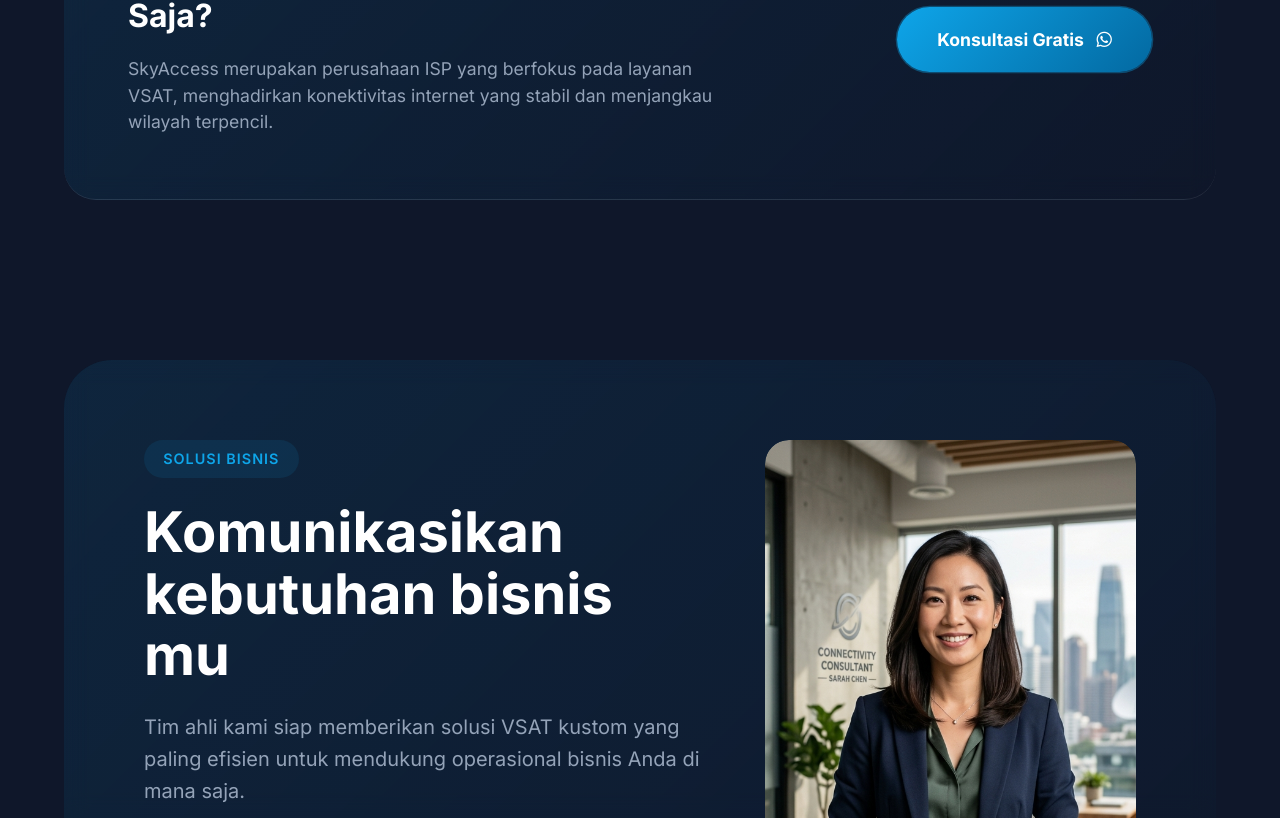
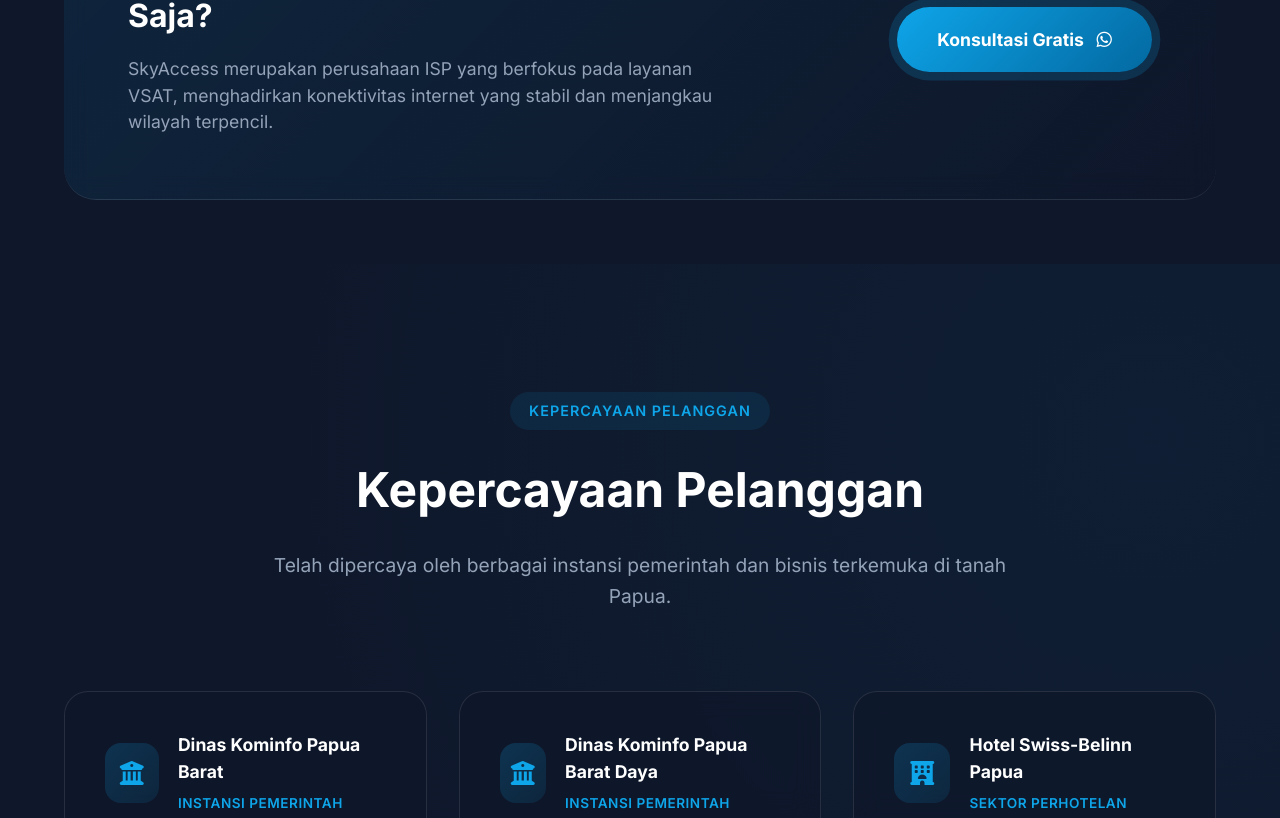
Before and after one commit to fuureya/skyaccess, a Vue app: page / in a window 1280 px wide. Shown: the part 1982-2800 px from the top of the page. Built offline with nearby package versions, Linux system fonts and the light colour scheme.

Commit message:
feat: implement testimonials section with multi-language support and responsive grid layout

```diff
--- a/src/components/Jumbotron.vue
+++ b/src/components/Jumbotron.vue
@@ -217,69 +217,81 @@ onUnmounted(() => {
   backdrop-filter: blur(10px);
 }
 
-.card-tag {
-  text-align: center;
-  font-size: 0.9rem;
-  color: var(--text-muted);
-  background: rgba(14, 165, 233, 0.1);
-  padding: 0.5rem 1rem;
-  border-radius: 50px;
-  display: block;
-  margin: 0 auto;
+.dot {
+  width: 10px;
+  height: 10px;
+  border-radius: 50%;
+  background: rgba(255, 255, 255, 0.3);
+  cursor: pointer;
+  transition: all 0.4s cubic-bezier(0.4, 0, 0.2, 1);
 }
 
-@keyframes float {
-  0%, 100% { transform: translateY(0); }
-  50% { transform: translateY(-20px); }
+.dot:hover {
+  background: rgba(255, 255, 255, 0.5);
 }
 
-@keyframes rotate {
-  from { transform: rotate(0deg); }
-  to { transform: rotate(360deg); }
+.dot.active {
+  background: var(--primary);
+  width: 32px;
+  border-radius: 10px;
+  box-shadow: 0 0 15px rgba(14, 165, 233, 0.5);
+}
+
+/* Fade Animation */
+.fade-enter-active,
+.fade-leave-active {
+  transition: opacity 1s ease;
+}
+
+.fade-enter-from,
+.fade-leave-to {
+  opacity: 0;
+}
+
+@media (max-width: 1200px) {
+  .hero-title {
+    font-size: 3.5rem;
+  }
 }
 
 @media (max-width: 991px) {
-  .jumbotron-content {
+  .hero-content {
     grid-template-columns: 1fr;
     text-align: center;
-    gap: 3rem;
+    padding-top: 2rem;
   }
 
-  .headline {
-    font-size: 3rem;
-  }
-
-  .subheadline {
-    margin: 0 auto 2.5rem;
-  }
-
-  .cta-group {
+  .hero-btns {
     justify-content: center;
   }
 
   .hero-stats {
     justify-content: center;
-    flex-wrap: wrap;
   }
 
-  .hero-image-wrapper {
-    order: -1;
+  .hero-subtitle {
+    margin-left: auto;
+    margin-right: auto;
+  }
+
+  .slider-container {
+    max-width: 600px;
+    margin: 0 auto;
   }
 }
 
 @media (max-width: 576px) {
-  .headline {
+  .hero-title {
     font-size: 2.5rem;
+  }
+
+  .hero-btns {
+    flex-direction: column;
+    gap: 1rem;
   }
 
   .btn {
     width: 100%;
-    justify-content: center;
-  }
-
-  .cta-group {
-    flex-direction: column;
-    gap: 1rem;
   }
 }
 </style>
--- /dev/null
+++ b/src/components/Testimonials.vue
@@ -0,0 +1,203 @@
+<script setup>
+import { useI18n } from '../translations';
+const { t } = useI18n();
+
+const getIcon = (role) => {
+  const r = role.toLowerCase();
+  if (r.includes('pemerintah') || r.includes('government')) return 'fas fa-building-columns';
+  if (r.includes('perhotelan') || r.includes('hospitality')) return 'fas fa-hotel';
+  if (r.includes('hukum') || r.includes('legal')) return 'fas fa-scale-balanced';
+  return 'fas fa-award';
+};
+</script>
+
+<template>
+  <section class="testimonials" id="testimonials">
+    <div class="container">
+      <div class="section-header">
+        <div class="badge">{{ t('testimonials.title') }}</div>
+        <h2 class="title">{{ t('testimonials.title') }}</h2>
+        <p class="subtitle">{{ t('testimonials.subtitle') }}</p>
+      </div>
+
+      <div class="testimonial-grid">
+        <div
+          v-for="(item, index) in t('testimonials.list')"
+          :key="index"
+          class="testimonial-card glass"
+        >
+          <div class="card-header">
+            <div class="client-icon">
+              <i :class="getIcon(item.role)"></i>
+            </div>
+            <div class="client-info">
+              <h4 class="client-name">{{ item.name }}</h4>
+              <span class="client-role">{{ item.role }}</span>
+            </div>
+          </div>
+          <p class="testimonial-text">
+            <i class="fas fa-quote-left quote-icon"></i>
+            {{ item.text }}
+          </p>
+          <div class="card-footer">
+            <div class="stars">
+              <i class="fas fa-star"></i>
+              <i class="fas fa-star"></i>
+              <i class="fas fa-star"></i>
+              <i class="fas fa-star"></i>
+              <i class="fas fa-star"></i>
+            </div>
+            <span class="verified">
+              <i class="fas fa-check-circle"></i> Terverifikasi
+            </span>
+          </div>
+        </div>
+      </div>
+    </div>
+  </section>
+</template>
+
+<style scoped>
+.testimonials {
+  padding: 8rem 0;
+  background: radial-gradient(circle at 90% 10%, rgba(14, 165, 233, 0.05) 0%, transparent 50%);
+}
+
+.section-header {
+  text-align: center;
+  max-width: 800px;
+  margin: 0 auto 5rem;
+}
+
+.badge {
+  display: inline-block;
+  background: rgba(14, 165, 233, 0.1);
+  color: var(--primary);
+  padding: 0.5rem 1.2rem;
+  border-radius: 50px;
+  font-size: 0.9rem;
+  font-weight: 600;
+  margin-bottom: 1.5rem;
+  text-transform: uppercase;
+  letter-spacing: 1px;
+}
+
+.title {
+  font-size: 3rem;
+  font-weight: 800;
+  color: #fff;
+  margin-bottom: 1.5rem;
+}
+
+.subtitle {
+  font-size: 1.2rem;
+  color: var(--text-muted);
+  line-height: 1.6;
+}
+
+.testimonial-grid {
+  display: grid;
+  grid-template-columns: repeat(auto-fill, minmax(350px, 1fr));
+  gap: 2rem;
+}
+
+.testimonial-card {
+  padding: 2.5rem;
+  border-radius: 24px;
+  border: 1px solid rgba(255, 255, 255, 0.1);
+  transition: all 0.4s ease;
+  display: flex;
+  flex-direction: column;
+  justify-content: space-between;
+}
+
+.testimonial-card:hover {
+  transform: translateY(-10px);
+  border-color: rgba(14, 165, 233, 0.3);
+  box-shadow: 0 20px 40px rgba(0, 0, 0, 0.3);
+}
+
+.card-header {
+  display: flex;
+  align-items: center;
+  gap: 1.2rem;
+  margin-bottom: 2rem;
+}
+
+.client-icon {
+  width: 60px;
+  height: 60px;
+  background: linear-gradient(135deg, rgba(14, 165, 233, 0.2) 0%, rgba(14, 165, 233, 0.1) 100%);
+  border-radius: 16px;
+  display: flex;
+  align-items: center;
+  justify-content: center;
+  font-size: 1.5rem;
+  color: var(--primary);
+}
+
+.client-name {
+  font-size: 1.1rem;
+  font-weight: 700;
+  color: #fff;
+  margin-bottom: 0.3rem;
+}
+
+.client-role {
+  font-size: 0.85rem;
+  color: var(--primary);
+  font-weight: 600;
+  text-transform: uppercase;
+  letter-spacing: 0.5px;
+}
+
+.testimonial-text {
+  font-size: 1.05rem;
+  color: var(--text-muted);
+  line-height: 1.7;
+  font-style: italic;
+  position: relative;
+  margin-bottom: 2rem;
+}
+
+.quote-icon {
+  color: var(--primary);
+  opacity: 0.2;
+  font-size: 1.5rem;
+  margin-right: 0.5rem;
+}
+
+.card-footer {
+  display: flex;
+  justify-content: space-between;
+  align-items: center;
+  padding-top: 1.5rem;
+  border-top: 1px solid rgba(255, 255, 255, 0.05);
+}
+
+.stars {
+  color: #fbbf24;
+  font-size: 0.9rem;
+  display: flex;
+  gap: 4px;
+}
+
+.verified {
+  font-size: 0.85rem;
+  color: #22c55e;
+  font-weight: 600;
+  display: flex;
+  align-items: center;
+  gap: 6px;
+}
+
+@media (max-width: 768px) {
+  .title {
+    font-size: 2.5rem;
+  }
+
+  .testimonial-grid {
+    grid-template-columns: 1fr;
+  }
+}
+</style>
--- a/src/translations.js
+++ b/src/translations.js
@@ -62,6 +62,19 @@ const translations = {
       meetUs: 'Temui Kami',
       contact: 'Kontak',
       copyright: 'Hak Cipta © {year}. SKYACCESS. Seluruh Hak Cipta Dilindungi.'
+    },
+    testimonials: {
+      title: "Kepercayaan Pelanggan",
+      subtitle: "Telah dipercaya oleh berbagai instansi pemerintah dan bisnis terkemuka di tanah Papua.",
+      list: [
+        { name: "Dinas Kominfo Papua Barat", role: "Instansi Pemerintah", text: "Layanan SkyAccess luar biasa stabil, sangat membantu koordinasi digital kami di wilayah Papua Barat." },
+        { name: "Dinas Kominfo Papua Barat Daya", role: "Instansi Pemerintah", text: "Solusi VSAT yang sangat handal untuk mendukung infrastruktur komunikasi di provinsi baru kami." },
+        { name: "Hotel Swiss-Belinn Papua", role: "Sektor Perhotelan", text: "Terimakasih SkyAccess, tamu kami sangat puas dengan koneksi internet yang stabil dan cepat." },
+        { name: "Hotel Aston Papua", role: "Sektor Perhotelan", text: "Pelayanan teknis yang responsif dan kualitas koneksi yang konsisten di seluruh area hotel." },
+        { name: "Dinas Kejati Papua Barat", role: "Lembaga Hukum", text: "Sangat membantu dalam operasional digital kami yang memerlukan keamanan dan stabilitas tinggi." },
+        { name: "Diskominfo Raja Ampat", role: "Pemerintah Daerah", text: "Konektivitas di wilayah kepulauan bukan lagi hambatan berkat solusi satelit dari SkyAccess." },
+        { name: "Diskominfo Timika", role: "Pemerintah Daerah", text: "Kualitas sinyal yang sangat baik bahkan di cuaca ekstrem sekalipun. Sangat direkomendasikan." }
+      ]
     }
   },
   en: {
@@ -121,6 +134,19 @@ const translations = {
       meetUs: 'Meet Us',
       contact: 'Contact',
       copyright: 'Copyright © {year}. SKYACCESS. All Rights Reserved.'
+    },
+    testimonials: {
+      title: "Client Trust",
+      subtitle: "Trusted by government agencies and leading businesses across Papua.",
+      list: [
+        { name: "Dinas Kominfo Papua Barat", role: "Government Agency", text: "SkyAccess service is incredibly stable, greatly assisting our digital coordination in West Papua." },
+        { name: "Dinas Kominfo Papua Barat Daya", role: "Government Agency", text: "Highly reliable VSAT solution to support communication infrastructure in our new province." },
+        { name: "Hotel Swiss-Belinn Papua", role: "Hospitality Sector", text: "Thank you SkyAccess, our guests are very satisfied with the stable and fast internet connection." },
+        { name: "Hotel Aston Papua", role: "Hospitality Sector", text: "Responsive technical service and consistent connection quality throughout the hotel area." },
+        { name: "Dinas Kejati Papua Barat", role: "Legal Institution", text: "Greatly helpful for our digital operations that require high security and stability." },
+        { name: "Diskominfo Raja Ampat", role: "Local Government", text: "Connectivity in island regions is no longer a barrier thanks to SkyAccess satellite solutions." },
+        { name: "Diskominfo Timika", role: "Local Government", text: "Excellent signal quality even in extreme weather conditions. Highly recommended." }
+      ]
     }
   }
 };
--- a/src/views/HomeView.vue
+++ b/src/views/HomeView.vue
@@ -1,6 +1,7 @@
 <script setup>
 import Jumbotron from '../components/Jumbotron.vue';
 import Packages from '../components/Packages.vue';
+import Testimonials from '../components/Testimonials.vue';
 import { useI18n } from '../translations';
 const { t } = useI18n();
 </script>
@@ -36,6 +37,8 @@ const { t } = useI18n();
         </a>
       </div>
     </section>
+
+    <Testimonials />
 
     <Packages />
   </div>
```
